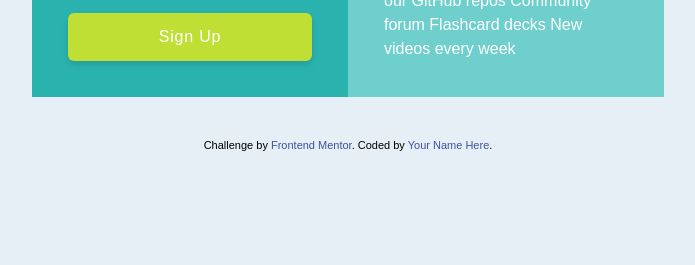
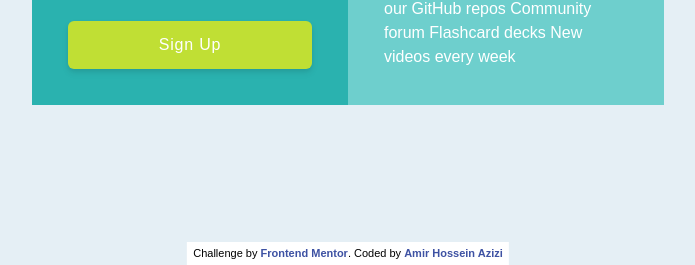
Before and after one commit to amirhazizi/single-price-grid-component, a website: page index.html in a window 1280 px wide. Shown: the part 535-800 px from the top of the page, without its empty margins (292-987 px from the left). Drawn offline with Linux system fonts and the light colour scheme.

Commit message:
update index.html

```diff
--- a/css/input.css
+++ b/css/input.css
@@ -12,3 +12,20 @@ button {
   width: 100%;
   margin-top: 1rem;
 }
+/* footer */
+footer {
+  position: fixed;
+  left: 50%;
+  bottom: 0;
+  transform: translate(-50%, 0);
+}
+.attribution {
+  background: white;
+  padding: 0.2rem 0.4rem;
+  font-size: 11px;
+  text-align: center;
+}
+.attribution a {
+  font-weight: bold;
+  color: hsl(228, 45%, 44%);
+}
--- a/index.html
+++ b/index.html
@@ -12,15 +12,6 @@
     <!-- style.css -->
     <link rel="stylesheet" href="./css/styles.css" />
     <title>Frontend Mentor | Single Price Grid Component</title>
-    <style>
-      .attribution {
-        font-size: 11px;
-        text-align: center;
-      }
-      .attribution a {
-        color: hsl(228, 45%, 44%);
-      }
-    </style>
   </head>
   <body
     class="flex flex-col justify-center items-center min-h-screen bg-cl_lightGray"
@@ -38,7 +29,7 @@
             their skills.
           </p>
         </div>
-        <div class="flex flex-col md:flex-row items-center">
+        <div class="flex flex-col md:flex-row md:items-center">
           <div class="bg-cl_cyan p-7 text-white md:w-1/2 md:p-9">
             <h1 class="text-lg mb-4">Monthly Subscription</h1>
             <h2 class="text-4xl flex items-center mb-2 font-bold">
@@ -71,7 +62,8 @@
         Challenge by
         <a href="https://www.frontendmentor.io?ref=challenge" target="_blank"
           >Frontend Mentor</a
-        >. Coded by <a href="#">Your Name Here</a>.
+        >. Coded by
+        <a href="https://github.com/amirhazizi">Amir Hossein Azizi</a>
       </p>
     </footer>
   </body>
```
Also changed, not shown: css/styles.css.
